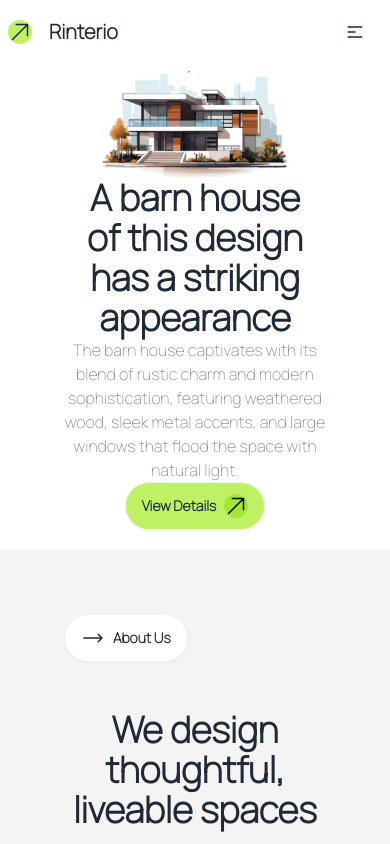
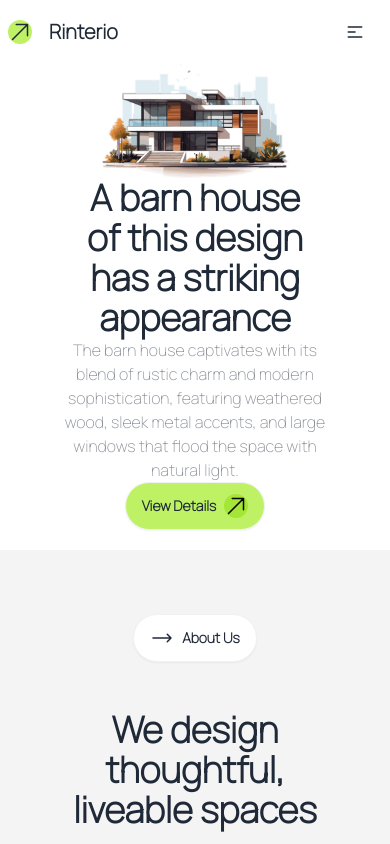
Before and after one commit to AyshaUrmi0/HomeCraft-Builders, a plain HTML site: page index.html in a window 390 px wide. Shown: the top 844 px of the page. Drawn offline with nearby package versions, Linux system fonts and the light colour scheme.

Commit message:
about us fixed

```diff
--- a/index.html
+++ b/index.html
@@ -174,13 +174,15 @@
       <section class="bg-[#F4F4F4] mt-5 p-16">
         <img class="hidden mb-5 lg:flex" src="./assets/Vector.png" alt="">
         <!-- Button here -->
-        <button class="flex items-center justify-center mb-5 bg-white rounded-full btn">
-          <svg xmlns="http://www.w3.org/2000/svg" fill="none" viewBox="0 0 24 24" stroke-width="1.5" stroke="currentColor" class="size-6">
-            <path stroke-linecap="round" stroke-linejoin="round" d="M17.25 8.25 21 12m0 0-3.75 3.75M21 12H3" />
-          </svg>
+        <div class="flex justify-center lg:justify-start">
+          <button class="flex justify-center mb-5 text-center bg-white rounded-full btn">
+            <svg xmlns="http://www.w3.org/2000/svg" fill="none" viewBox="0 0 24 24" stroke-width="1.5" stroke="currentColor" class="size-6">
+              <path stroke-linecap="round" stroke-linejoin="round" d="M17.25 8.25 21 12m0 0-3.75 3.75M21 12H3" />
+            </svg>
 
-         About Us
-        </button>
+           About Us
+          </button>
+        </div>
 
 
         <div class="grid grid-cols-1 gap-5 lg:grid-cols-2">
```
